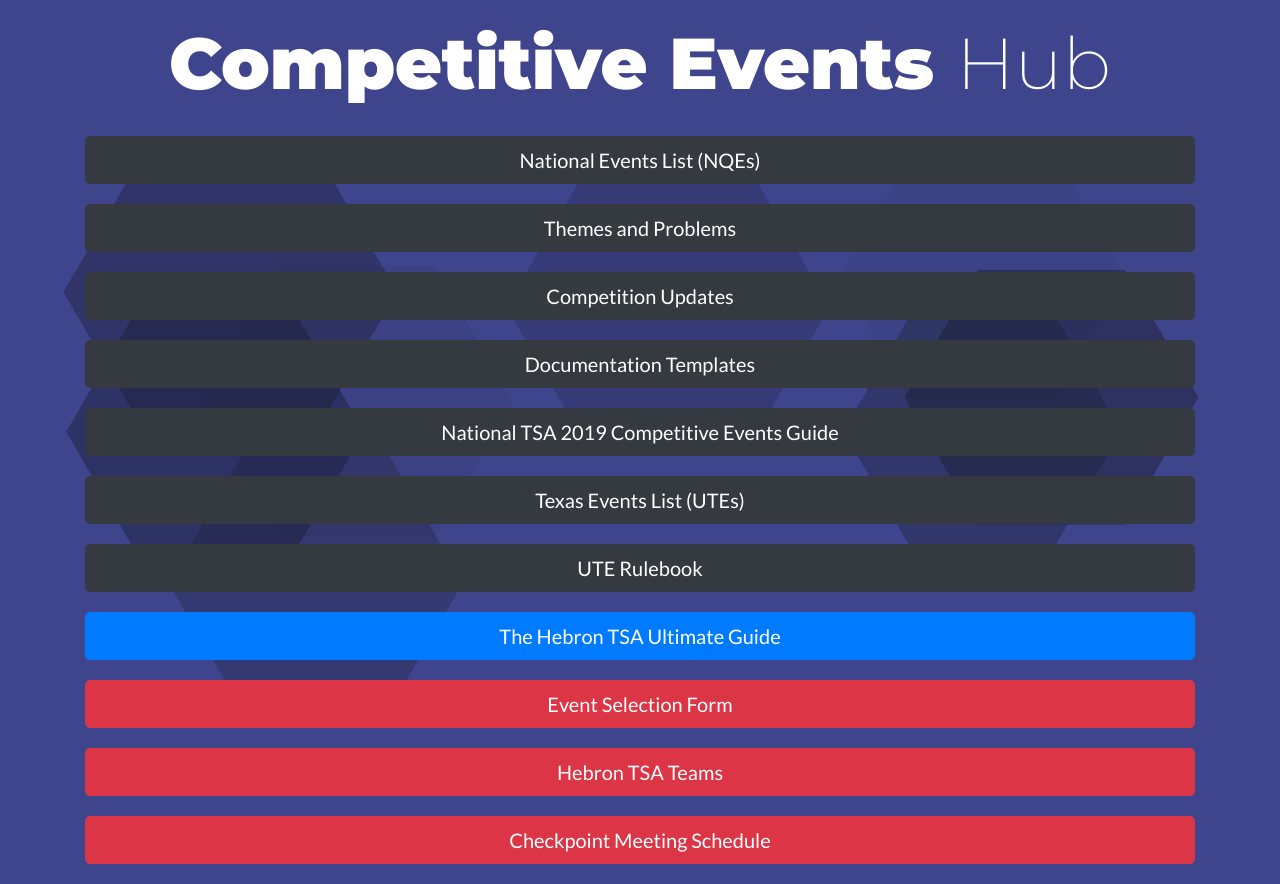
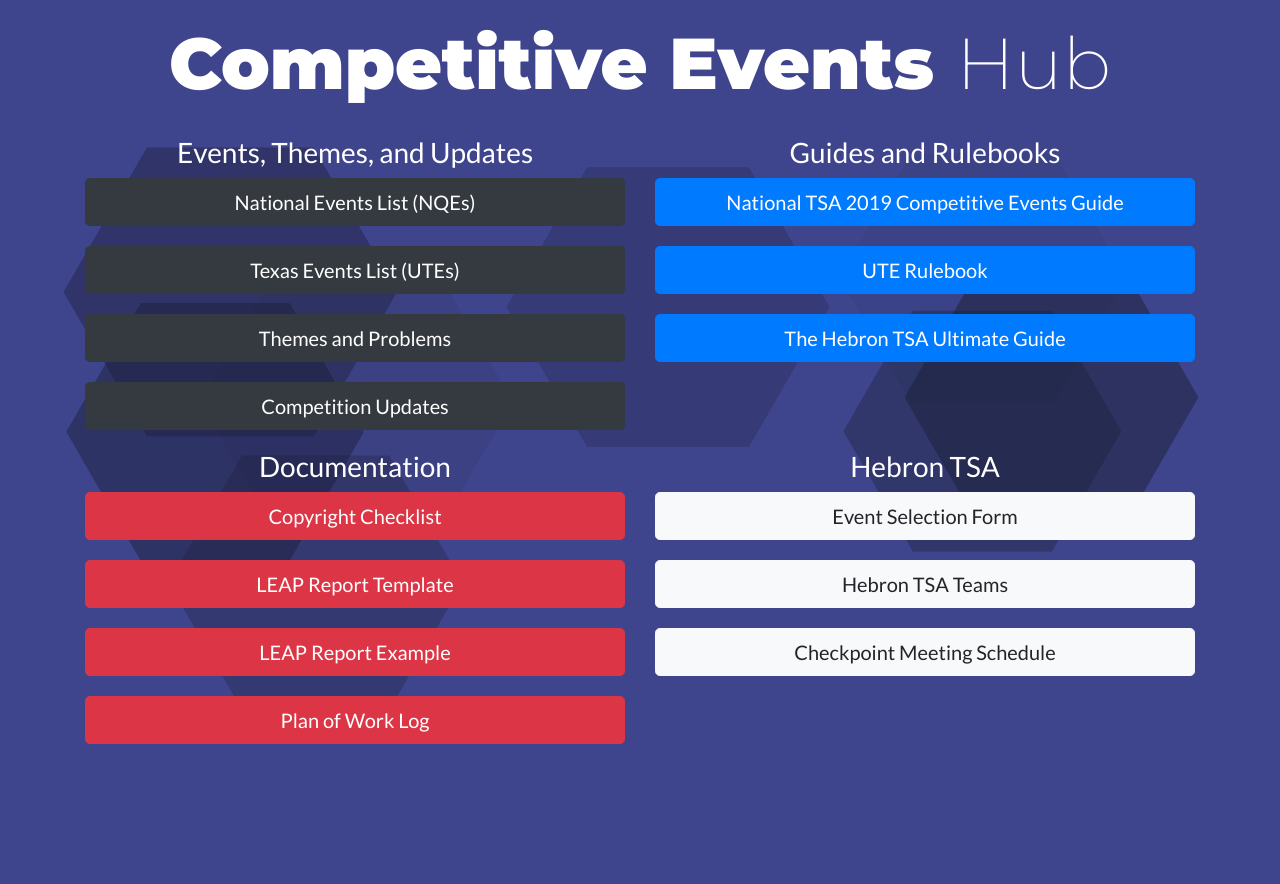
Before and after one commit to TheHebronTSA/events.hebrontsa.org, a plain HTML site: page index.html in a window 1280 px wide. After the commit the page ends 800 px from the top, so only its background shows below. Drawn offline with Linux system fonts and the light colour scheme.

Commit message:
Organize links by sections

```diff
--- a/index.html
+++ b/index.html
@@ -17,40 +17,64 @@
 
 <body id="particles-js">
   <center>
-    <div class="splash text-center">
-      <div class="container text-center">
-        <div class="row text-center">
-          <div class="col-12">
-            <h1 class="animated1 bounceInLeft" id="tsa">Competitive Events
-              <span class="thin text-center">Hub</span>
-            </h1>
+    <div class="splash">
+      <div class="container">
+        <div class="row">
+          <h1 class="animated1 bounceInLeft" id="tsa">Competitive Events
+            <span class="thin">Hub</span>
+          </h1>
+        </div>
+        <div class="row">
+          <div class="col-md-6">
+            <h3>Events, Themes, and Updates</h3>
             <a href="https://tsaweb.org/competitions-programs/tsa/high-school-competitions" class="btn btn-block btn-dark btn-lg">
               National Events List (NQEs)</a>
+            <a href="https://www.texastsa.org/student-opportunities/competitive-events/unique-to-texas-on-site-events-ms-hs/"
+              class="btn btn-block btn-dark btn-lg">
+              Texas Events List (UTEs)</a>
             <a href="https://tsaweb.org/competitions-programs/tsa/themes-problems" class="btn btn-block btn-dark btn-lg">
               Themes and Problems</a>
             <a href="https://tsaweb.org/competitions-programs/tsa/competition-updates" class="btn btn-block btn-dark btn-lg">
               Competition Updates</a>
-            <a href="https://tsaweb.org/competitions-programs/tsa/competition-forms" class="btn btn-block btn-dark btn-lg"
-              data-toggle="tooltip" title="Copyright Checklist, LEAP Report, Plan of Work Log, etc.">
-              Documentation Templates</a>
-            <a href="https://drive.google.com/file/d/1d6l8svs4V_kQFZOCKObP7ImMpbM3ZeZn/view?usp=sharing" class="btn btn-block btn-dark btn-lg"
+          </div>
+          <div class="col-md-6">
+            <h3>Guides and Rulebooks</h3>
+            <a href="https://drive.google.com/file/d/1d6l8svs4V_kQFZOCKObP7ImMpbM3ZeZn/view?usp=sharing" class="btn btn-block btn-primary btn-lg"
               data-toggle="tooltip" title="You must be signed in to your LISD Google account!">
               National TSA 2019 Competitive Events Guide</a>
-            <a href="https://www.texastsa.org/student-opportunities/competitive-events/unique-to-texas-on-site-events-ms-hs/" class="btn btn-block btn-dark btn-lg">
-              Texas Events List (UTEs)</a>
-            <a href="https://www.texastsa.org/wp-content/uploads/2018/11/03_18-19-Rulebook_UTE-11_13-1.pdf" class="btn btn-block btn-dark btn-lg">
+            <a href="https://www.texastsa.org/wp-content/uploads/2018/11/03_18-19-Rulebook_UTE-11_13-1.pdf" class="btn btn-block btn-primary btn-lg">
               UTE Rulebook</a>
             <a href="https://drive.google.com/open?id=1s5zIRy9fUDVCf-KXRc1LZSCVcN75irYE" class="btn btn-block btn-primary btn-lg"
               data-toggle="tooltip" title="Some events not yet available.">
               The Hebron TSA Ultimate Guide</a>
-            <a href="https://form.jotform.com/83164682443157" class="btn btn-block btn-danger btn-lg" data-toggle="tooltip"
+          </div>
+        </div>
+        <div class="row">
+          <div class="col-md-6">
+            <h3>Documentation</h3>
+            <a href="https://tsaweb.org/docs/default-source/competition-forms-2018-2019-(from-vv-8.29.18)/student-copyright-checklist.pdf"
+              class="btn btn-block btn-danger btn-lg">
+              Copyright Checklist</a>
+            <a href="https://tsaweb.org/docs/default-source/competition-forms-2018-2019-(from-vv-8.29.18)/leap-report-template.pdf"
+              class="btn btn-block btn-danger btn-lg">
+              LEAP Report Template</a>
+            <a href="https://tsaweb.org/docs/default-source/leap/leap-report-exampleshs.pdf"
+              class="btn btn-block btn-danger btn-lg">
+              LEAP Report Example</a>
+            <a href="https://tsaweb.org/docs/default-source/competition-forms-2018-2019-(from-vv-8.29.18)/plan-of-work-log.pdf"
+              class="btn btn-block btn-danger btn-lg">
+              Plan of Work Log</a>
+          </div>
+          <div class="col-md-6">
+            <h3>Hebron TSA</h3>
+            <a href="https://form.jotform.com/83164682443157" class="btn btn-block btn-light btn-lg" data-toggle="tooltip"
               title="Due December 21st!">
               Event Selection Form</a>
             <a href="https://docs.google.com/document/d/1TAXojcVhjNvjlinmDPrHLERLNw1_BucMiZHl3I5Ly08/edit?usp=sharing"
-              class="btn btn-block btn-danger btn-lg">
+              class="btn btn-block btn-light btn-lg">
               Hebron TSA Teams</a>
-              <a href="https://docs.google.com/document/d/10h37VNz5k-KlzZb6h9fTvyHgavPX2wSbmfQMY6Qn-jM/edit?usp=sharing"
-              class="btn btn-block btn-danger btn-lg">
+            <a href="https://docs.google.com/document/d/10h37VNz5k-KlzZb6h9fTvyHgavPX2wSbmfQMY6Qn-jM/edit?usp=sharing"
+              class="btn btn-block btn-light btn-lg">
               Checkpoint Meeting Schedule</a>
           </div>
         </div>
--- a/style.min.css
+++ b/style.min.css
@@ -1 +1 @@
-#particles-js canvas,.splash,body,html{width:100%;height:100%}.container,.splash,.splash .container,body,html{height:100%}*{margin:0 auto}.animated,.animated1{animation-fill-mode:both}#tsa,h2{color:#fff}body{background-color:#3f458c;font-family:Lato,Arial,Helvetica,sans-serif}h1{font-family:Montserrat,Lato,Arial,Helvetica,sans-serif}.splash{padding:0}.thin{font-weight:200}#tsa,.thicc{font-weight:900}#tsa{font-size:2.5rem;margin-top:20px;margin-bottom:30px}h2{padding-top:60px}.btn.disabled:hover{cursor:not-allowed}.btn{white-space:normal!important;word-wrap:break-word;margin-bottom:20px}@media (min-width:576px){#tsa{font-size:3.5rem}}@media (min-width:768px){#tsa{font-size:3.75rem}}@media (min-width:992px){#tsa{font-size:4rem}}@media (min-width:1200px){#tsa{font-size:4.5rem}}#particles-js canvas{position:fixed;top:0;bottom:0;z-index:-1}.animated{animation-duration:1s}.animated1{animation-duration:1.25s}.bounceInLeft{animation-name:bounceInLeft}@keyframes bounceInLeft{60%,75%,90%,from,to{animation-timing-function:cubic-bezier(.215,.61,.355,1)}0%{opacity:0;transform:translate3d(-3000px,0,0)}60%{opacity:1;transform:translate3d(25px,0,0)}75%{transform:translate3d(-10px,0,0)}90%{transform:translate3d(5px,0,0)}to{transform:none}}
+#particles-js canvas,.splash,body,html{width:100%;height:100%}.container,.splash,.splash .container,body,html{height:100%}*{margin:0 auto}.animated,.animated1{animation-fill-mode:both}#tsa,h2,h3{color:#fff}body{background-color:#3f458c;font-family:Lato,Arial,Helvetica,sans-serif}h1{font-family:Montserrat,Lato,Arial,Helvetica,sans-serif}.splash{padding:0}.thin{font-weight:200}#tsa,.thicc{font-weight:900}#tsa{font-size:2.5rem;margin-top:20px;margin-bottom:30px}h2{padding-top:60px}.btn.disabled:hover{cursor:not-allowed}.btn{white-space:normal!important;word-wrap:break-word;margin-bottom:20px}@media (min-width:576px){#tsa{font-size:3.5rem}}@media (min-width:768px){#tsa{font-size:3.75rem}}@media (min-width:992px){#tsa{font-size:4rem}}@media (min-width:1200px){#tsa{font-size:4.5rem}}#particles-js canvas{position:fixed;top:0;bottom:0;z-index:-1}.animated{animation-duration:1s}.animated1{animation-duration:1.25s}.bounceInLeft{animation-name:bounceInLeft}@keyframes bounceInLeft{60%,75%,90%,from,to{animation-timing-function:cubic-bezier(.215,.61,.355,1)}0%{opacity:0;transform:translate3d(-3000px,0,0)}60%{opacity:1;transform:translate3d(25px,0,0)}75%{transform:translate3d(-10px,0,0)}90%{transform:translate3d(5px,0,0)}to{transform:none}}
```
